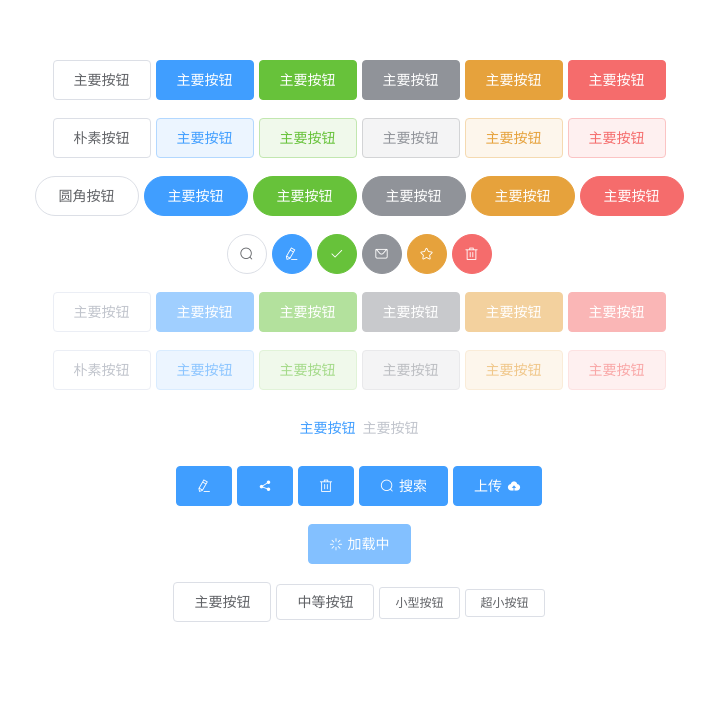
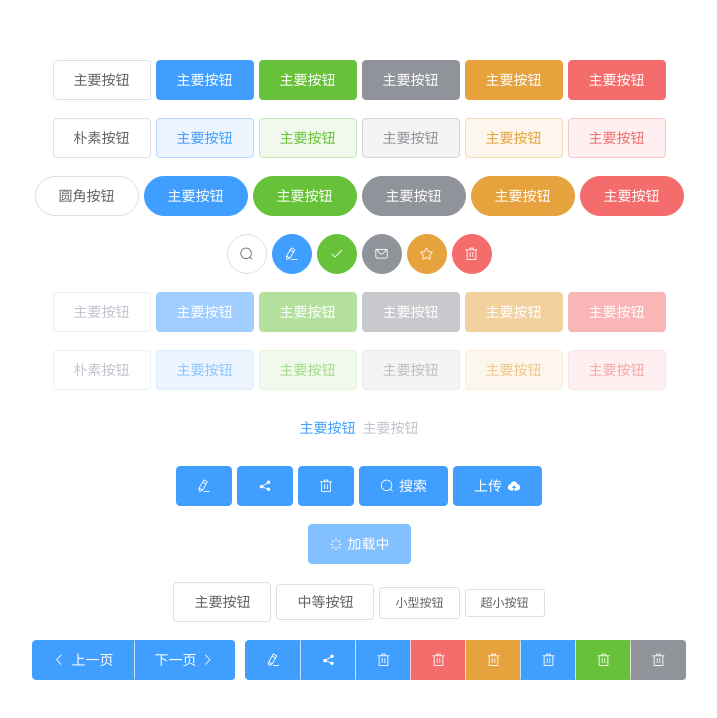
Before and after one commit to lymenn/my-element, a Vue app: page /#/button in a window 1280 px wide. Shown: the top 718 px of the page, without its empty margins (281-998 px from the left). Built offline with nearby package versions, Linux system fonts and the light colour scheme.

Commit message:
button-group开发完成

```diff
--- a/packages/theme-chalk/src/button.scss
+++ b/packages/theme-chalk/src/button.scss
@@ -1,5 +1,6 @@
 @import './mixins/mixins.scss';
 @import './mixins/button';
+@import "mixins/utils";
 @include b(button) {
     display: inline-block;
     line-height: 1;
@@ -176,3 +177,36 @@
         }
     }
 }
+
+@include b(button-group){
+    @include utils-clearfix;
+    display: inline-block;
+    vertical-align: middle;
+    & + & {
+        margin-left: 10px;
+    }
+    & > .el-button{
+        float: left;
+        &:first-child{
+            border-top-right-radius: 0;
+            border-bottom-right-radius: 0;
+        }
+        &:last-child{
+            border-top-left-radius: 0;
+            border-bottom-left-radius: 0;
+        }
+        &:not(:first-child):not(:last-child){
+            border-radius: 0;
+        }
+        &:first-child:last-child {
+            border-top-right-radius: $--button-border-radius;
+            border-bottom-right-radius: $--button-border-radius;
+            border-top-left-radius: $--button-border-radius;
+            border-bottom-left-radius: $--button-border-radius;
+        }
+        &:not(:first-child){
+            margin-left: -1px;
+            border-left-color: rgba(255,255,255,.7);
+        }
+    }
+}
--- /dev/null
+++ b/packages/theme-chalk/src/mixins/utils.scss
@@ -0,0 +1,14 @@
+@mixin utils-clearfix {
+    $selector: &;
+
+    @at-root {
+      #{$selector}::before,
+      #{$selector}::after {
+        display: table;
+        content: "";
+      }
+      #{$selector}::after {
+        clear: both
+      }
+    }
+}
--- a/src/views/button/index.vue
+++ b/src/views/button/index.vue
@@ -71,13 +71,31 @@
       <Button size="small">小型按钮</Button>
       <Button size="mini">超小按钮</Button>
 
+      <br >
+      <br >
+      <button-group>
+        <Button type="primary" icon="el-icon-arrow-left">上一页</Button>
+        <Button type="primary">下一页 <i class="el-icon-arrow-right"></i> </Button>
+      </button-group>
+
+      <button-group>
+        <Button type="primary" icon="el-icon-edit"></Button>
+        <Button type="primary" icon="el-icon-share"></Button>
+        <Button type="primary" icon="el-icon-delete"></Button>
+        <Button type="danger" icon="el-icon-delete"></Button>
+        <Button type="warning" icon="el-icon-delete"></Button>
+        <Button type="primary" icon="el-icon-delete"></Button>
+        <Button type="success" icon="el-icon-delete"></Button>
+        <Button type="info" icon="el-icon-delete"></Button>
+      </button-group>
   </div>
 </template>
 
 <script>
 import Button from '~/packages/button/src/button'
+import ButtonGroup from '~/packages/button/src/button-group'
 export default {
-  components: { Button }, // 子组件
+  components: { Button, ButtonGroup }, // 子组件
 
   computed: { }, // 计算属性
 
```
